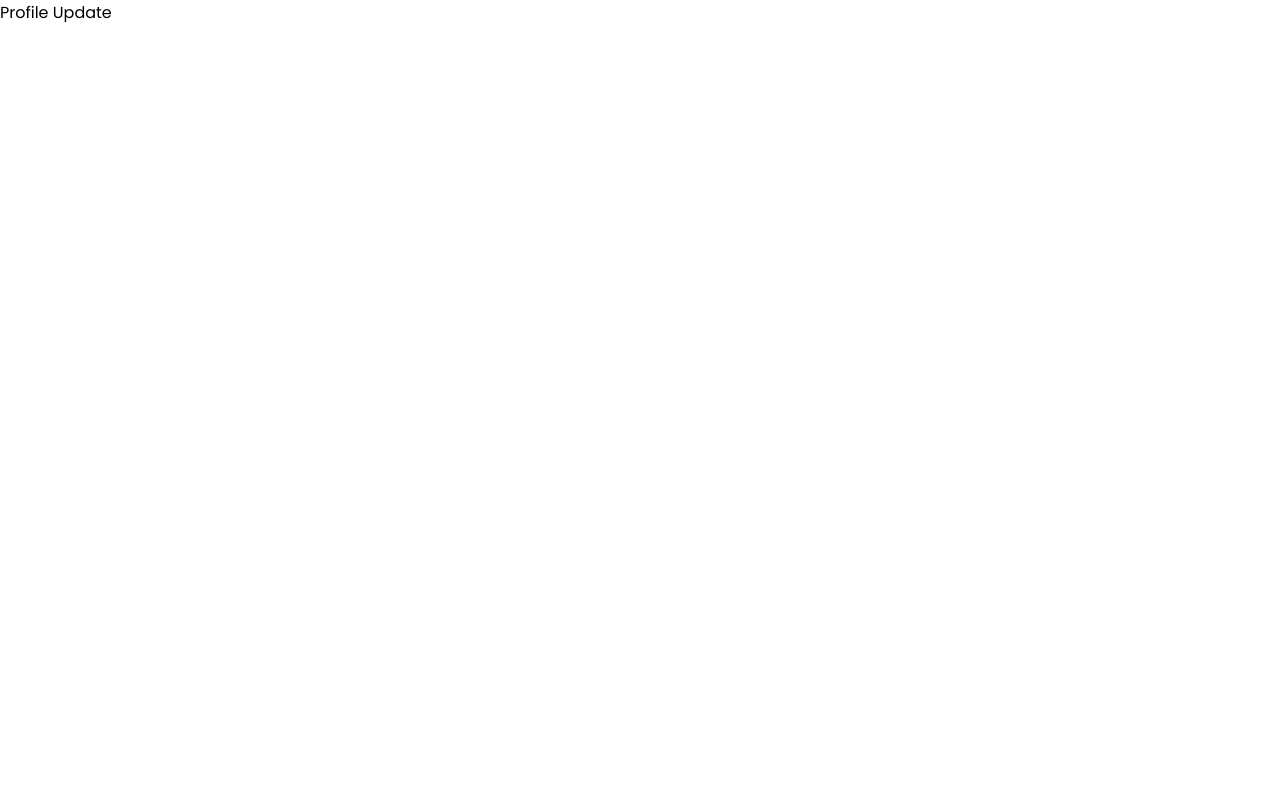
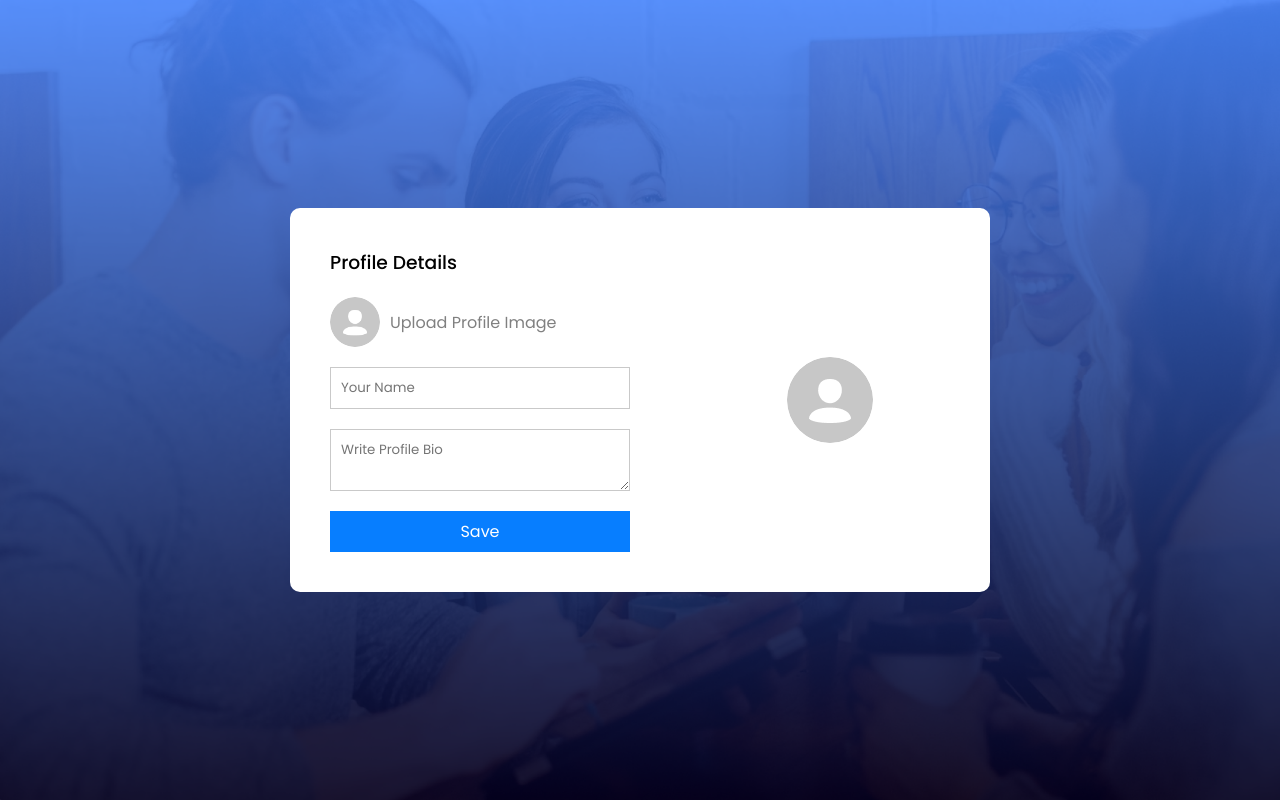
Before and after one commit to malik9594SysReforms/first_chart, a React (Vite) app in the folder real_time/: page /profile-update in a window 1280 px wide. Built offline with nearby package versions, Linux system fonts and the light colour scheme.

Commit message:
new fixes

```diff
--- a/real_time/index.html
+++ b/real_time/index.html
@@ -4,7 +4,7 @@
     <meta charset="UTF-8" />
     <link rel="icon" type="image/svg+xml" href="/assets/images/chat_app.svg" />
     <meta name="viewport" content="width=device-width, initial-scale=1.0" />
-    <title>Chat App</title>
+    <link rel="stylesheet" href="https://cdnjs.cloudflare.com/ajax/libs/font-awesome/6.6.0/css/all.min.css" />
   </head>
   <body>
     <div id="root"></div>
--- a/real_time/src/App.jsx
+++ b/real_time/src/App.jsx
@@ -3,10 +3,12 @@
 import { Route, Routes } from 'react-router-dom'
 import Chat from './pages/chat/Chat'
 import ProfileUpdate from './pages/profileUpdate/ProfileUpdate'
-
+import { ToastContainer, toast } from 'react-toastify';
+import 'react-toastify/dist/ReactToastify.css';
 const App = () => {
   return (
     <>
+    <ToastContainer/>
       <Routes>
       <Route path='/' element={<Login/>}/>
       <Route path='/chat' element={<Chat/>}/>
--- a/real_time/src/components/leftSidbar/LeftSideBar.css
+++ b/real_time/src/components/leftSidbar/LeftSideBar.css
@@ -87,3 +87,36 @@
 .friends:hover span{
     color: white;
 }
+
+.ls-nav .menu {
+position: relative;
+padding: 10px 0px;
+}
+
+.menu .sub-menu {
+    position: absolute;
+    top: 100%;
+    right: 0;
+    width: 130px;
+    padding: 20px;
+    border-radius: 5px;
+    background-color: white;
+    color: black;
+    display: none;
+}
+
+.sub-menu hr {
+    border: none;
+    height: 1px;
+    background-color: #a4a4a4;
+    margin: 8px 0px;
+}
+
+.sub-menu p {
+    cursor: pointer;
+    font-size: 14px;
+}
+
+.menu:hover .sub-menu{
+    display: block;
+}
--- a/real_time/src/components/leftSidbar/LeftSideBar.jsx
+++ b/real_time/src/components/leftSidbar/LeftSideBar.jsx
@@ -12,6 +12,13 @@
                     <img src={assets.logo} className='logo' alt="" />
                     <div className='menu'>
                         <img src={assets.menu_icon} alt='' />
+                        <div className='sub-menu'>
+                            <p>
+                                Edit Profile
+                            </p>
+                            <hr/>
+                            <p>Logout</p>
+                        </div>
                     </div>
                 </div>
                 <div className="ls-search">
--- a/real_time/src/components/rightsidebar/RightSideBar.css
+++ b/real_time/src/components/rightsidebar/RightSideBar.css
@@ -64,5 +64,6 @@
 font-size: 12px;
 font-weight: 300;
 padding: 10px 65px;
+/* border-radius: 20px; */
 cursor: pointer;
 }
--- /dev/null
+++ b/real_time/src/config/Firebase.js
@@ -0,0 +1,44 @@
+
+import { initializeApp } from "firebase/app";
+import {createUserWithEmailAndPassword, getAuth} from 'firebase/auth';
+import {getFirestore, setDoc} from 'firebase/firestore';
+import { toast } from "react-toastify";
+const firebaseConfig = {
+    apiKey: "AIzaSyCR38v0Zi6FazW8-v-nJk1WQ9PuhgQBh_s",
+    authDomain: "chat-app-gs-ca5e4.firebaseapp.com",
+    projectId: "chat-app-gs-ca5e4",
+    storageBucket: "chat-app-gs-ca5e4.firebasestorage.app",
+    messagingSenderId: "1069343421933",
+    appId: "1:1069343421933:web:78ba32fccde005338723e4"
+};
+
+
+const app = initializeApp(firebaseConfig);
+const auth = getAuth(app);
+const db = getFirestore(app);
+
+
+const signup = async (username, email, password)=>{
+try{
+const res = await createUserWithEmailAndPassword(auth,email,password);
+const user = res.user;
+await setDoc(doc(db, "users",user.uid),{
+    id: user.uid,
+    username: username.toLowerCase(),
+    email,
+    name:"",
+    avatar:"",
+    bio:"Hey, There i am using chat app",
+    lastSeen: Date.now(),
+})
+await setDoc(doc(db,'chats', user.uid),{
+    chatData:[]
+})
+}
+catch(error){
+console.error(error);
+toast.error(error.code);
+}
+}
+
+export {signup}
--- a/real_time/src/pages/login/Login.jsx
+++ b/real_time/src/pages/login/Login.jsx
@@ -1,8 +1,12 @@
 import React, { useState } from 'react'
 import './Login.css';
 import assets from '../../assets/assets';
+import {signup} from '../../config/Firebase';
 const Login = () => {
-  const [currentState, setCurrentState] = useState("Sign up")
+  const [currentState, setCurrentState] = useState("Sign up");
+  const [userName, setUserName] = useState("")
+  const[email, setEmail] = useState("");
+  const [password, setPassword] = useState("");
   return (
     <div className="login">
       <img src={assets.logo_big} alt='' className="logo"/>
--- a/real_time/src/pages/profileUpdate/ProfileUpdate.css
+++ b/real_time/src/pages/profileUpdate/ProfileUpdate.css
@@ -0,0 +1,68 @@
+.profile {
+    min-height: 100vh;
+    background: url(/assets/images/background.png) no-repeat;
+    background-size: cover;
+    display: flex;
+    align-items: center;
+    justify-content: center;
+}
+
+.profile-container {
+    background-color: white;
+    display: flex;
+    align-items: center;
+    justify-content: space-between;
+    min-width: 700px;
+    border-radius: 10px;
+}
+
+.profile-pic {
+    max-width: 160px;
+    aspect-ratio: 1/1;
+    margin: 20px auto;
+    border-radius: 50%;
+}
+
+.profile form {
+    display: flex;
+    flex-direction: column;
+    gap: 20px;
+    padding: 40px;
+}
+
+.profile form h3 {
+    font-weight: 500;
+}
+
+.profile label {
+    display: flex;
+    align-items: center;
+    gap: 10px;
+    color: grey;
+    cursor: pointer;
+}
+
+.profile label img {
+    width: 50px;
+    aspect-ratio: 1/1;
+    border-radius: 50%;
+}
+
+.profile input, textarea {
+    padding: 10px;
+    min-width: 300px;
+    border: 1px solid #c9c9c9;
+    outline-color: #077eff ;
+}
+.profile form button{
+    border: none;
+    color: white;
+    background-color: #077eff;
+    padding: 8px;
+    font-size: 16px;
+    cursor: pointer;
+}
+
+.avaterfont {
+    font-size: 25px;
+}
--- a/real_time/src/pages/profileUpdate/ProfileUpdate.jsx
+++ b/real_time/src/pages/profileUpdate/ProfileUpdate.jsx
@@ -1,10 +1,30 @@
-import React from 'react';
+import React, { useState } from 'react';
 import './ProfileUpdate.css';
+import assets from '../../assets/assets'
+import { toast } from 'react-toastify';
+const ProfileUpdate = () => {
+  const [image, setImage] = useState(false);
 
-const ProfileUpdate = () => {
+  const handleSave =()=>{
+
+  }
   return (
-    <div>
-      Profile Update
+    <div className='profile'>
+      <div className="profile-container">
+        <form>
+          <h3>Profile Details</h3>
+          <label htmlFor='avatar'>
+            <input onChange={(e) => { setImage(e.target.files[0]) }} type="file" id="avatar" accept='.png, .jpg, .jpeg' hidden />
+            <img src={image ? URL.createObjectURL(image) : assets.avatar_icon} alt='' />
+            Upload Profile Image
+
+          </label>
+          <input type='text' placeholder='Your Name' required />
+          <textarea placeholder='Write Profile Bio' required></textarea>
+          <button type='submit' onClick={()=>{handleSave()}}>Save</button>
+        </form>
+        <img className="profile-pic" src={image ? URL.createObjectURL(image) : assets.avatar_icon} alt="" />
+      </div>
     </div>
   )
 }
```
Also changed, not shown: real_time/src/components/customComponent/Notification.jsx (added, +10 -0 lines), real_time/src/pages/Login.jsx (deleted), 1 other file (tests, documents, lock files or other folders).
